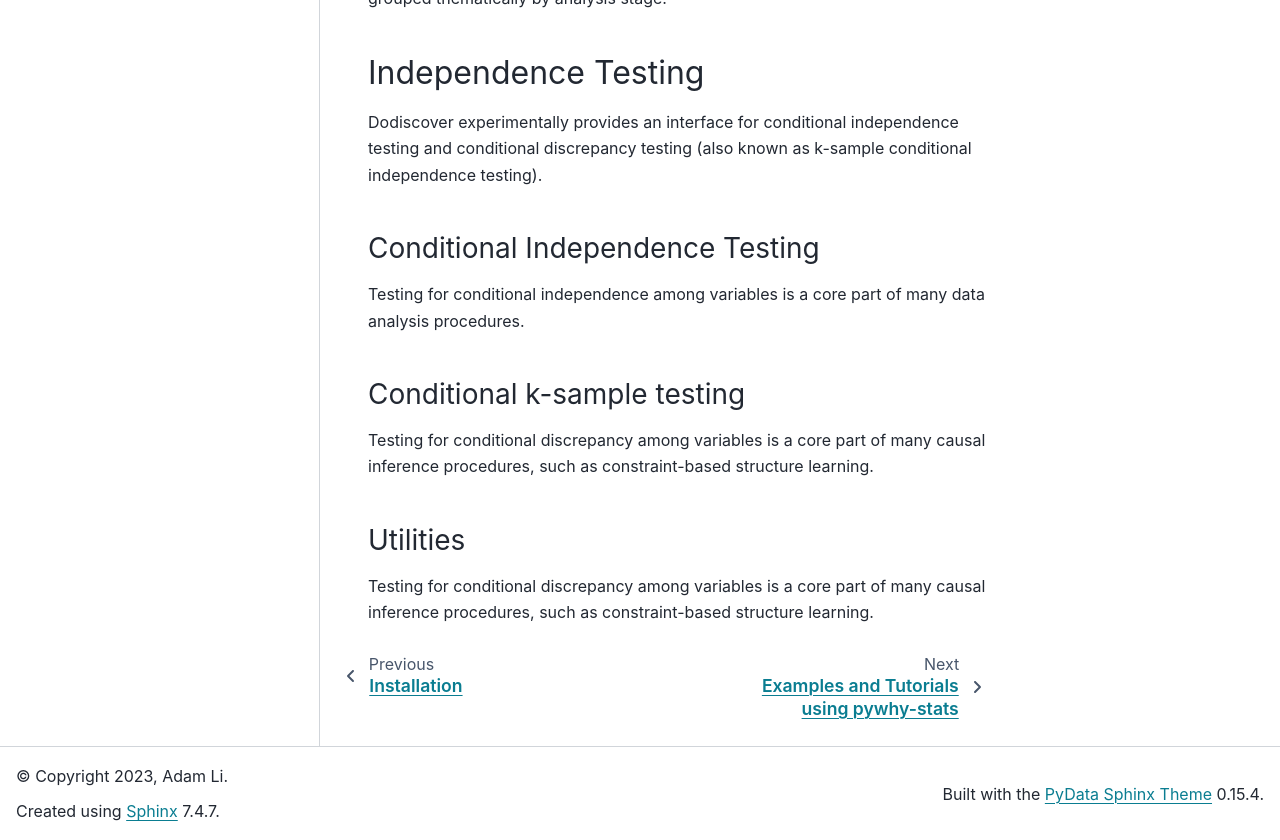
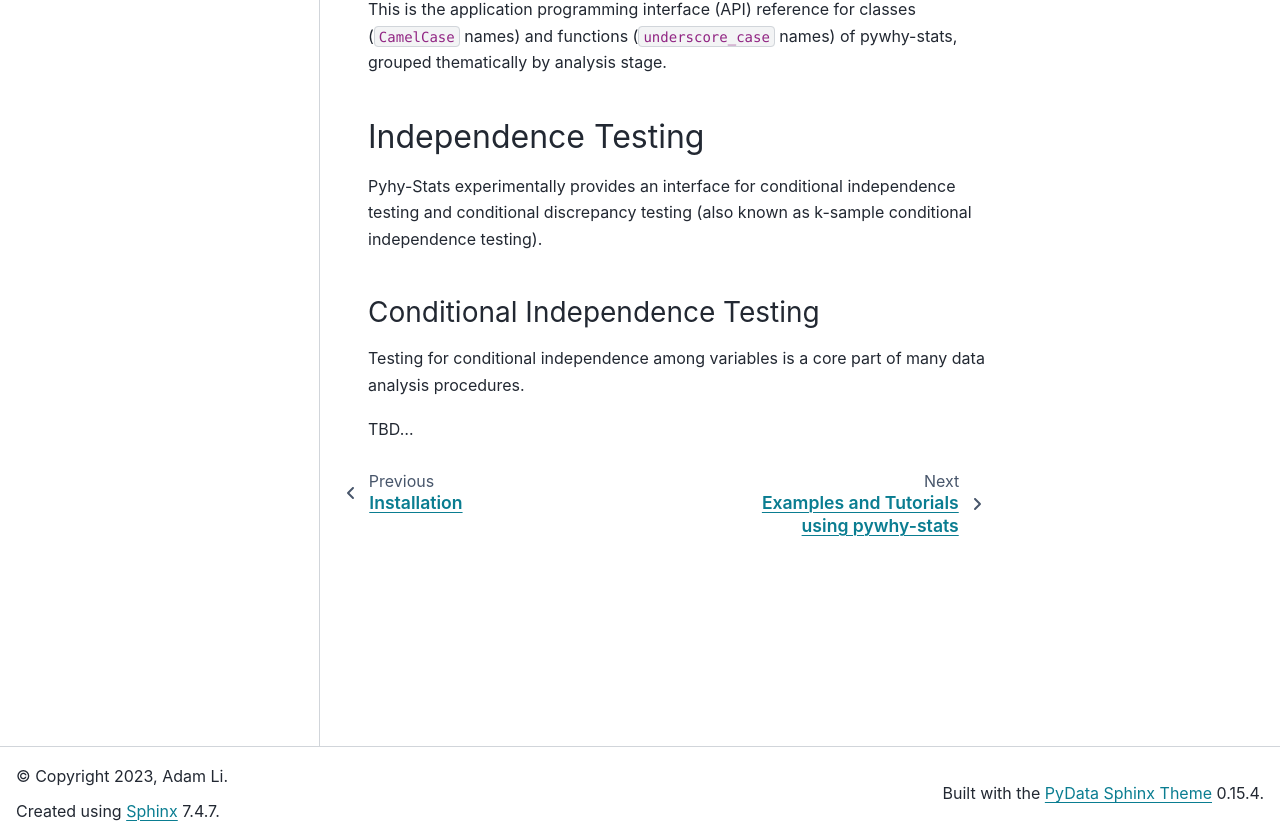
Before and after one commit to py-why/pywhy-stats, a Sphinx documentation site: the page built from doc/api.rst, in a window 1280 px wide and 1262 px high, cut to the strip 422-1262 px from the top of the window. Built offline with Sphinx 7.4.7 and the PyData theme 0.15.4, drawn with Linux system fonts in a browser that asks for light colours; pages that are not in the unit, such as notebooks, are missing from menus; some of the changed text lies outside the part shown.

```diff
--- a/doc/api.rst
+++ b/doc/api.rst
@@ -18,7 +18,7 @@ stage.
 ********************
 Independence Testing
 ********************
-Dodiscover experimentally provides an interface for conditional independence
+Pyhy-Stats experimentally provides an interface for conditional independence
 testing and conditional discrepancy testing (also known as k-sample conditional
 independence testing).
 
@@ -28,16 +28,4 @@ Conditional Independence Testing
 Testing for conditional independence among variables is a core part
 of many data analysis procedures.
 
-Conditional k-sample testing
-============================
-
-Testing for conditional discrepancy among variables is a core part
-of many causal inference procedures, such as constraint-based structure
-learning.
-
-Utilities
-=========
-
-Testing for conditional discrepancy among variables is a core part
-of many causal inference procedures, such as constraint-based structure
-learning.
+TBD...
--- a/doc/conditional_independence.rst
+++ b/doc/conditional_independence.rst
@@ -4,7 +4,7 @@
 Independence
 ============
 
-.. currentmodule:: dodiscover.ci
+.. currentmodule:: pywhy_stats.ci
 
 Probabilistic independence among two random variables is when the realization of one
 variable does not affect the distribution of the other variable. It is a fundamental notion
@@ -151,7 +151,7 @@ conditionally independent dataset.
 Conditional Discrepancy
 =======================
 
-.. currentmodule:: dodiscover.cd
+.. currentmodule:: pywhy_stats.cd
 
 Conditional discrepancy (CD) is another form of conditional invariances that may be exhibited by data. The
 general question is whether or not the following two distributions are equal:
```
Also changed, not shown: CONTRIBUTING.md (+2 -2 lines), DEVELOPING.md (+5 -7 lines), README.md (+1 -1 lines), doc/index.rst (+3 -5 lines), pyproject.toml (+4 -4 lines), 2 other files.
